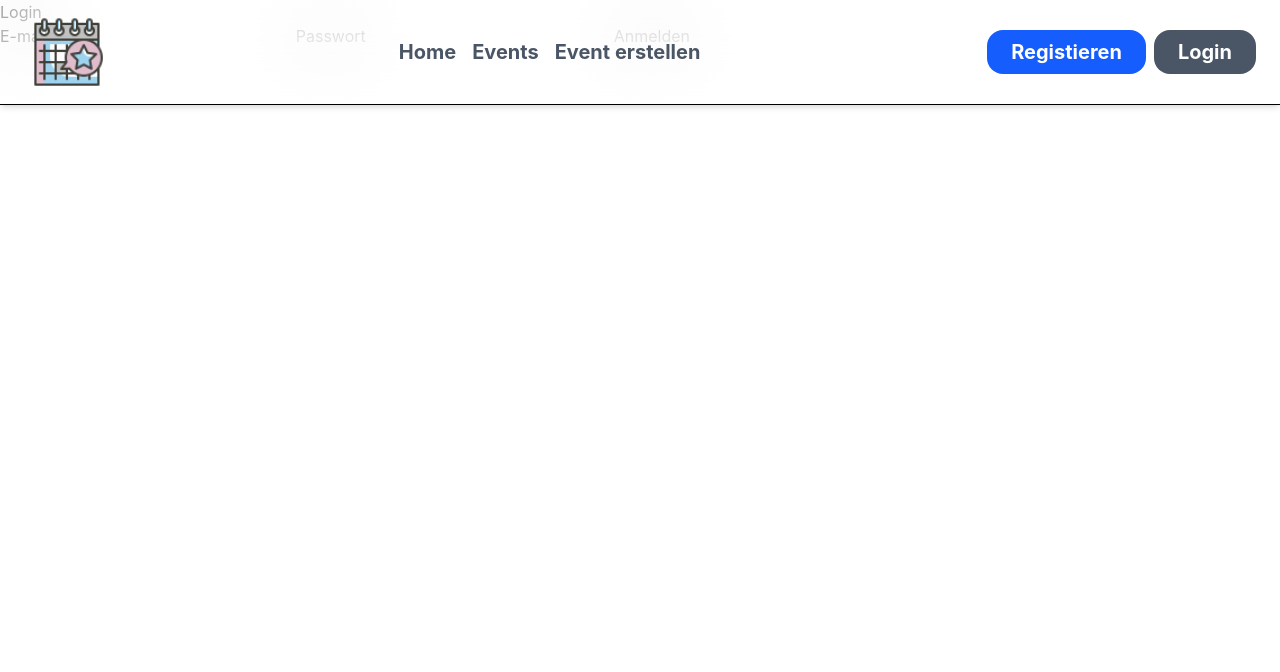
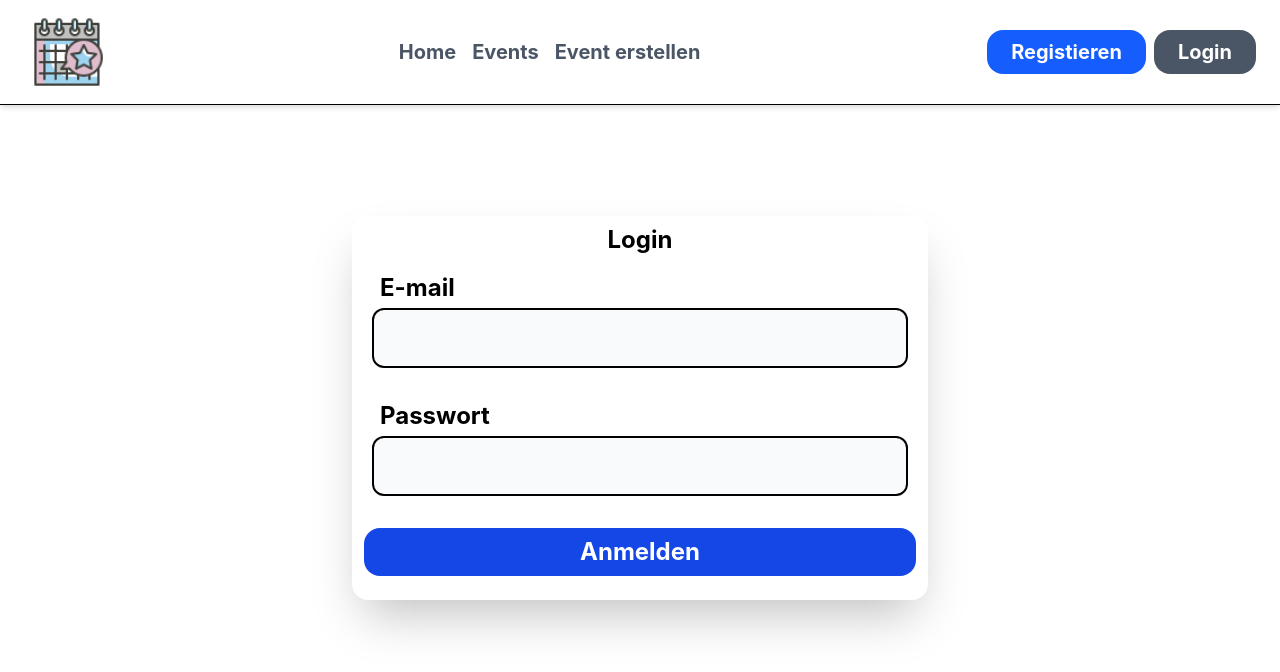
Before and after one commit to Vickiiv/event-scheduler, a React (Vite) app: page /login in a window 1280 px wide. Shown: the top 672 px of the page. Built offline with nearby package versions, Linux system fonts and the light colour scheme.

Commit message:
login styling

```diff
--- a/src/Pages/Login.tsx
+++ b/src/Pages/Login.tsx
@@ -35,27 +35,51 @@ function Login() {
   };
 
   return (
-    <form onSubmit={handleSubmit}>
-      {error && <p>{error}</p>}
-      <h1>Login</h1>
-      <label htmlFor="email">E-mail</label>
+    <div className=" text-2xl m-50 flex items-center justify-center p-4">
+      <form
+        onSubmit={handleSubmit}
+        className=" flex flex-col bg-white rounded-2xl w-full max-w-xl shadow-2xl"
+      >
+        <h1 className="font-bold text-2xl py-2 text-center ">Login</h1>
+        {error && (
+          <p className="text-center text-red-800 font-bold text-xl">{error}</p>
+        )}
+        <label
+          className="mx-5 mb-1 font-bold text-2xl pl-2 pt-2"
+          htmlFor="email"
+        >
+          E-mail
+        </label>
         <input
+          className="focus:outline-2 focus:outline-blue-700 bg-gray-50 border-2 rounded-xl px-2 py-3 mx-5 mb-6"
           type="email"
           id="email"
           value={email}
           onChange={(e) => setEmail(e.target.value)}
         />
 
-      <label htmlFor="password">Passwort</label>
+        <label
+          className="mx-5 mb-1 font-bold text-2xl pl-2 pt-2"
+          htmlFor="password"
+        >
+          Passwort
+        </label>
         <input
+          className="focus:outline-2 focus:outline-blue-700 bg-gray-50 border-2 rounded-xl px-2 py-3 mx-5 mb-6"
           type="password"
           id="password"
           value={password}
           onChange={(e) => setPassword(e.target.value)}
         />
 
-      <button type="submit">Anmelden</button>
+        <button
+          className="font-bold w-full sm:w-auto bg-blue-700 text-white py-2 mx-3 rounded-2xl mt-2 mb-6 hover:bg-blue-900 cursor-pointer"
+          type="submit"
+        >
+          Anmelden
+        </button>
       </form>
+    </div>
   );
 }
 
```
Lines whose indentation alone changed are shown as unchanged.
